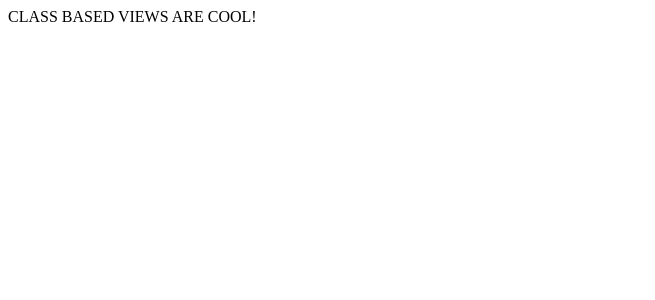
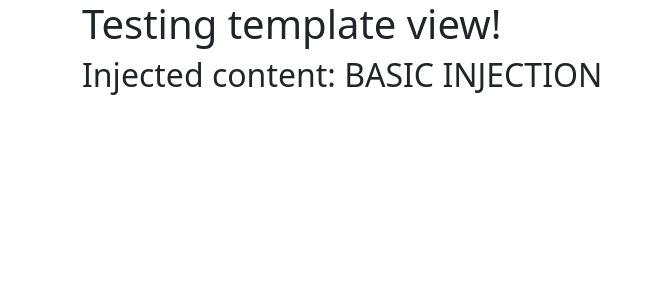
Before and after one commit to BillBenon/django-starter, a Django app: page / in a window 1280 px wide. Shown: the top 300 px of the page, without its empty margins (0-655 px from the left). Run offline with Django 3.2, Linux system fonts and the light colour scheme.

Commit message:
Template views with CBV

```diff
--- a/advanced_class_based_views/adv_cbv/views.py
+++ b/advanced_class_based_views/adv_cbv/views.py
@@ -1,7 +1,10 @@
 from django.shortcuts import render
-from django.views.generic import View
-from django.http import HttpResponse
+from django.views.generic import View, TemplateView
 
-class CBView(View):
-    def get(self, request):
-        return HttpResponse("CLASS BASED VIEWS ARE COOL!")
+class IndexView(TemplateView):
+    template_name = 'index.html'
+
+    def get_context_data(self, **kwargs):
+        context = super().get_context_data(**kwargs)
+        context['injectme'] = 'BASIC INJECTION'
+        return context
--- a/advanced_class_based_views/advanced_class_based_views/urls.py
+++ b/advanced_class_based_views/advanced_class_based_views/urls.py
@@ -19,5 +19,5 @@ from adv_cbv import views
 
 urlpatterns = [
     path('admin/', admin.site.urls),
-    path('', views.CBView.as_view())
+    path('', views.IndexView.as_view())
 ]
--- a/advanced_class_based_views/templates/index.html
+++ b/advanced_class_based_views/templates/index.html
@@ -1,5 +1,6 @@
 <!DOCTYPE html>
 {% extends 'base.html' %}
 {% block body_block %}
-    <h1>Hello World! Index Page Home</h1>
+    <h1>Testing template view!</h1>
+    <h2>Injected content: {{ injectme }}</h2>
 {% endblock %}
```
